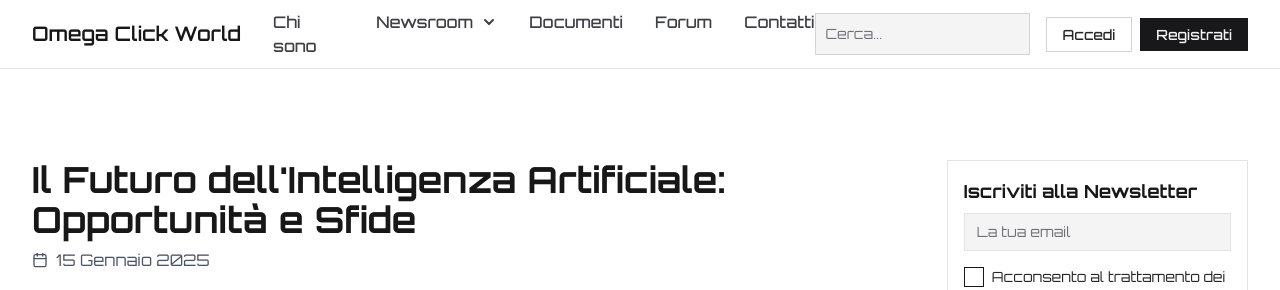
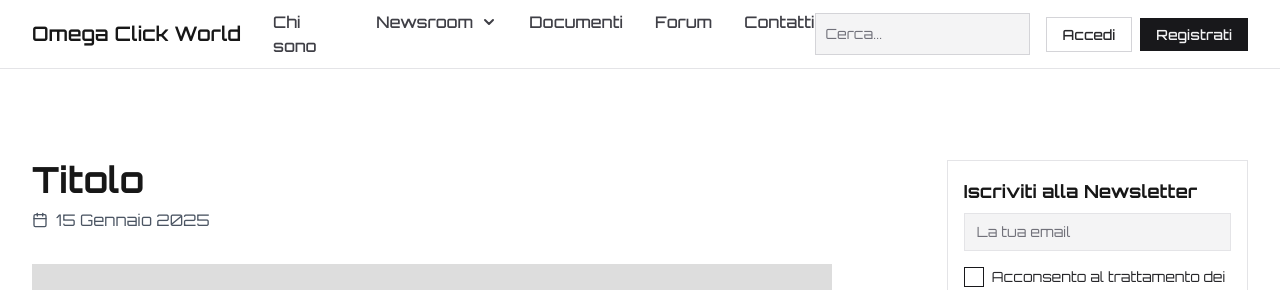
Before and after one commit to alexiusdevox/omega, a Next.js app in the folder apps/blog/: page /newsroom/ufo-documenti in a window 1280 px wide. Shown: the top 290 px of the page. Built offline with nearby package versions, Linux system fonts and the light colour scheme.

Commit message:
Update page.tsx

```diff
--- a/apps/blog/app/newsroom/ufo-documenti/page.tsx
+++ b/apps/blog/app/newsroom/ufo-documenti/page.tsx
@@ -51,7 +51,7 @@
                 <div className="flex flex-col md:flex-row gap-8">
                     <article className="flex-grow">
                         <header className="mb-8">
-                            <h1 className="text-4xl font-bold mb-2">Il Futuro dell'Intelligenza Artificiale: Opportunità e Sfide</h1>
+                            <h1 className="text-4xl font-bold mb-2">Titolo</h1>
                             <div className="flex items-center text-gray-600 space-x-4">
                                 <span className="flex items-center">
                                     <CalendarIcon className="w-4 h-4 mr-2" />
```
